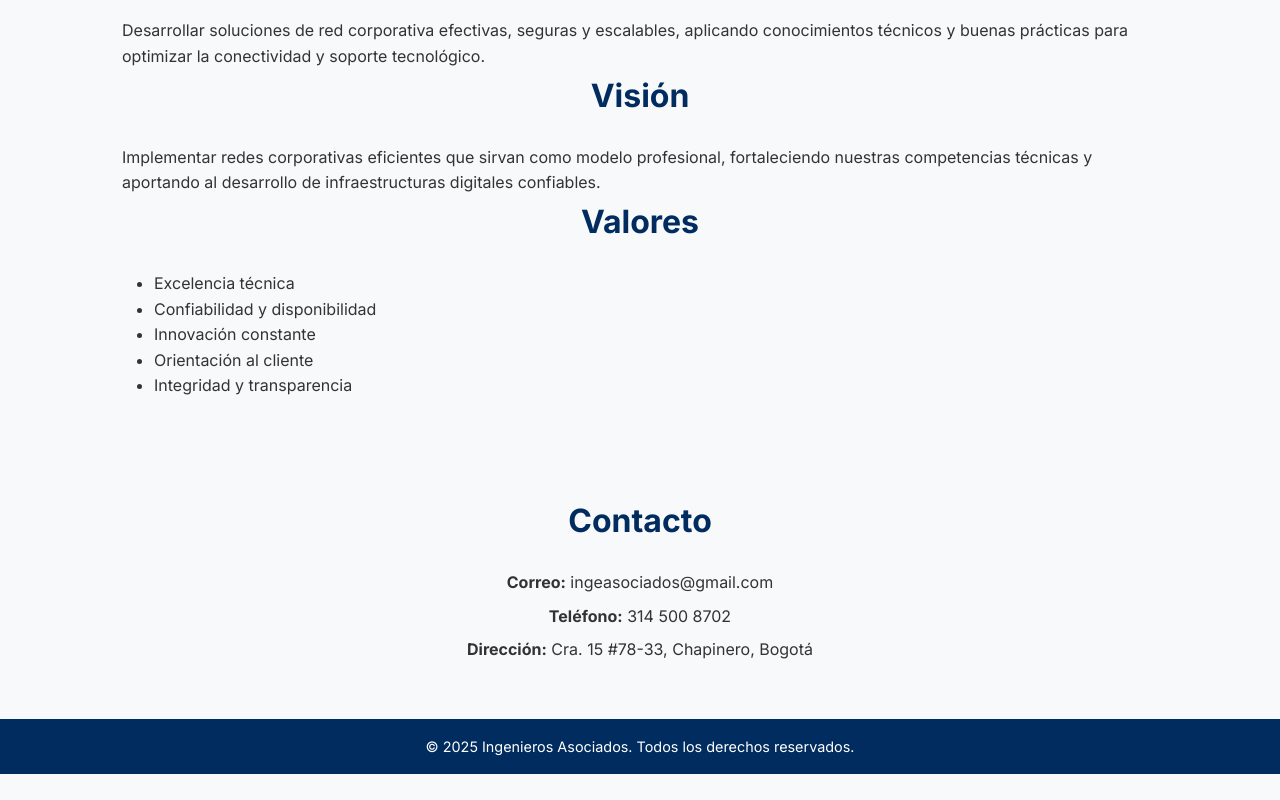
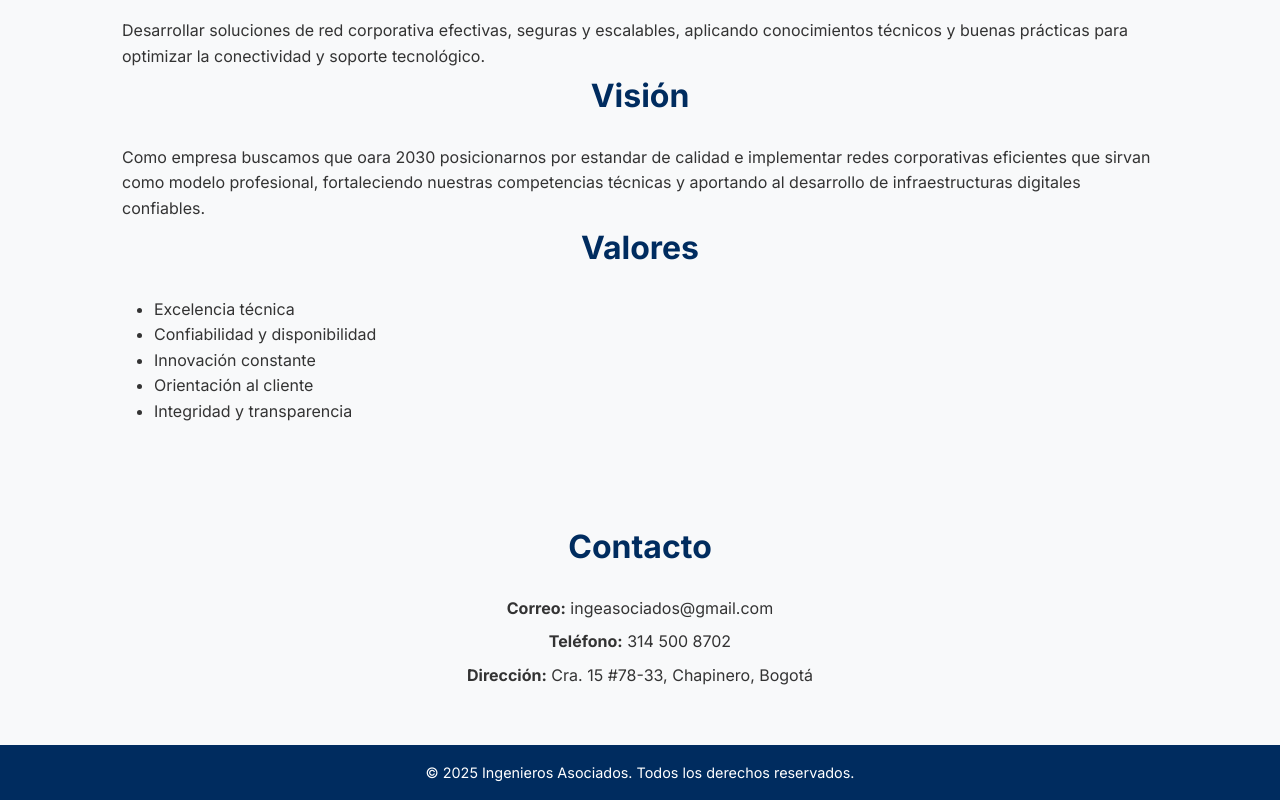
Before and after one commit to cuentadetrabajo/Ingenierosasosiados.githup.io, a plain HTML site: page index.html in a window 1280 px wide. Shown: the part 1947-2747 px from the top of the page. Before the commit the page ends 2721 px from the top, so only its background shows below. Drawn offline with Linux system fonts and the light colour scheme.

Commit message:
Update index.html

```diff
--- a/index.html
+++ b/index.html
@@ -73,7 +73,7 @@
     <p>Desarrollar soluciones de red corporativa efectivas, seguras y escalables, aplicando conocimientos técnicos y buenas prácticas para optimizar la conectividad y soporte tecnológico.</p>
 
     <h2>Visión</h2>
-    <p>Implementar redes corporativas eficientes que sirvan como modelo profesional, fortaleciendo nuestras competencias técnicas y aportando al desarrollo de infraestructuras digitales confiables.</p>
+    <p>Como empresa buscamos que oara 2030 posicionarnos por estandar de calidad e implementar redes corporativas eficientes que sirvan como modelo profesional, fortaleciendo nuestras competencias técnicas y aportando al desarrollo de infraestructuras digitales confiables.</p>
 
     <h2>Valores</h2>
     <ul class="valores-list">
```
